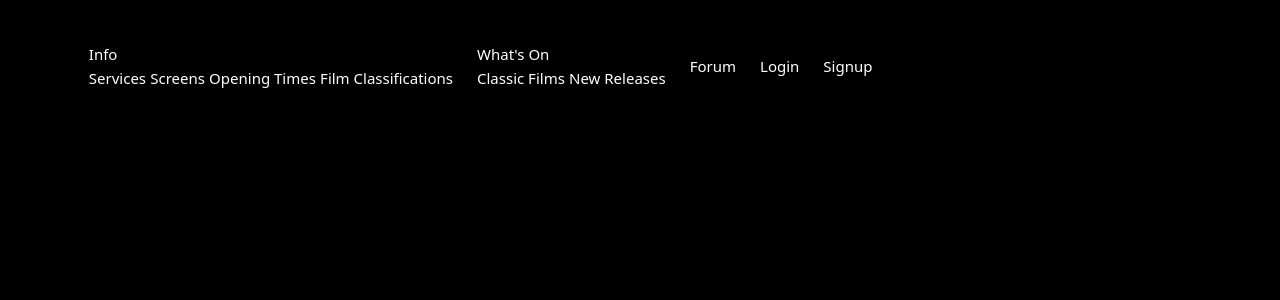
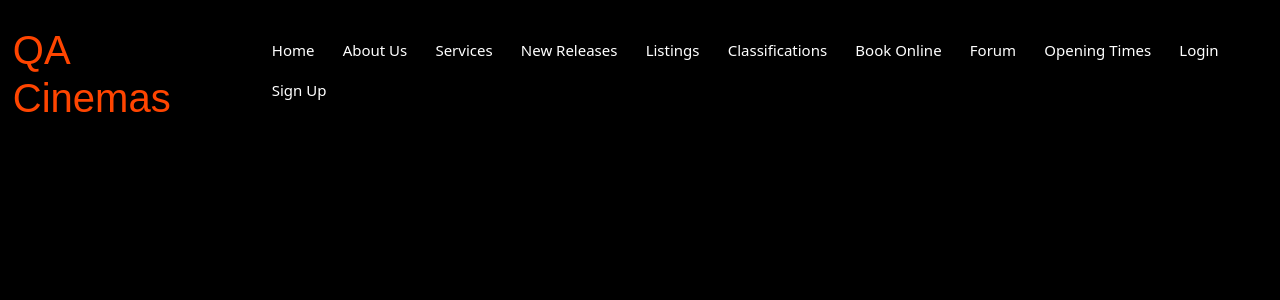
Before and after one commit to pamswi/QA_Cinema, a Flask app: page / in a window 1280 px wide. Shown: the top 300 px of the page. Run offline with Flask 3, Linux system fonts and the light colour scheme; some libraries are stand-ins or nearby versions; some web fonts are replaced.

Commit message:
EG: Updated Nav Bar

```diff
--- a/application/templates/navbar.html
+++ b/application/templates/navbar.html
@@ -1,8 +1,5 @@
 <!DOCTYPE html>
 <html>
-<head>
-
-</head>
 <head>
     <meta charset="UTF-8">
     <meta name="viewport" content="width=device-width, initial-scale=1.0">
@@ -15,31 +12,28 @@
     <link href="https://cdn.jsdelivr.net/npm/bootstrap@5.2.3/dist/css/bootstrap.min.css" rel="stylesheet" integrity="sha384-rbsA2VBKQhggwzxH7pPCaAqO46MgnOM80zW1RWuH61DGLwZJEdK2Kadq2F9CUG65" crossorigin="anonymous">
     <script src="https://cdn.jsdelivr.net/npm/bootstrap@5.2.3/dist/js/bootstrap.bundle.min.js" integrity="sha384-kenU1KFdBIe4zVF0s0G1M5b4hcpxyD9F7jL+jjXkk+Q2h455rYXK/7HAuoJl+0I4" crossorigin="anonymous"></script>
 </head>
-<header>
-    <nav>
+<body>
+
+    <header>
+        <div class="logo">
+          <h1>QA Cinemas</h1>
+        </div>
         <div class="nav-links">
-        <ul class="navbar">
-            <li class="dropdown">
-                <a href="#" class="dropbtn">Info</a>
-                <div class="dropdown-content">
-                    <a href="/services">Services</a>
-                    <a href="/screens">Screens</a>
-                    <a href="/openingtimes">Opening Times</a>
-                    <a href="/classifications">Film Classifications</a>
-                </div>
-            </li>
-            <li class="dropdown">
-                <a href="/booking" class="dropbtn">What's On</a>
-                <div class="dropdown-content">
-                    <a href="/classics">Classic Films</a>
-                    <a href="/newreleases">New Releases</a>
-                </div>
-            </li>
-            <li><a href="/forum">Forum</a></li>
-            <li><a href="/login">Login</a></li>
-            <li><a href="/signup">Signup</a></li>
-        </ul>
+            <ul>
+                <li><a href="{{ url_for('home') }}">Home</a></li>
+                <li><a href="{{ url_for('about') }}">About Us</a></li>
+                <li><a href="{{ url_for('cinema_services') }}">Services</a></li>
+                <li><a href="{{ url_for('new_releases') }}">New Releases</a></li>
+                <li><a href="{{ url_for('listings') }}">Listings</a></li>
+                <li><a href="{{ url_for('classifications') }}">Classifications</a></li>
+                <li><a href="{{ url_for('') }}">Book Online</a></li>
+                <li><a href="{{ url_for('') }}">Forum</a></li>
+                <li><a href="{{ url_for('opening_times') }}">Opening Times</a></li>
+                <li><a href="{{ url_for('login') }}">Login</a></li>
+                <li><a href="{{ url_for('signup') }}">Sign Up</a></li>
+            </ul>
         </div>
-    </nav>
-</header>
+    </header>
+
+</body>
 </html>
--- a/style.css
+++ b/style.css
@@ -17,7 +17,7 @@ body {
 
 header {
     display: flex;
-    padding: 2% 6%;
+    padding: 2% 1%;
     justify-content: space-between;
     align-items: center;
 }
@@ -119,6 +119,8 @@ footer a:hover {
 footer i {
     padding-right: 0.5rem;
 }
+
+
 
 /* ABOUT US PAGE STYLES*/
 
```
Also changed, not shown: application/templates/about.html (+0 -16 lines), application/templates/homepage.html (+8 -3 lines).
